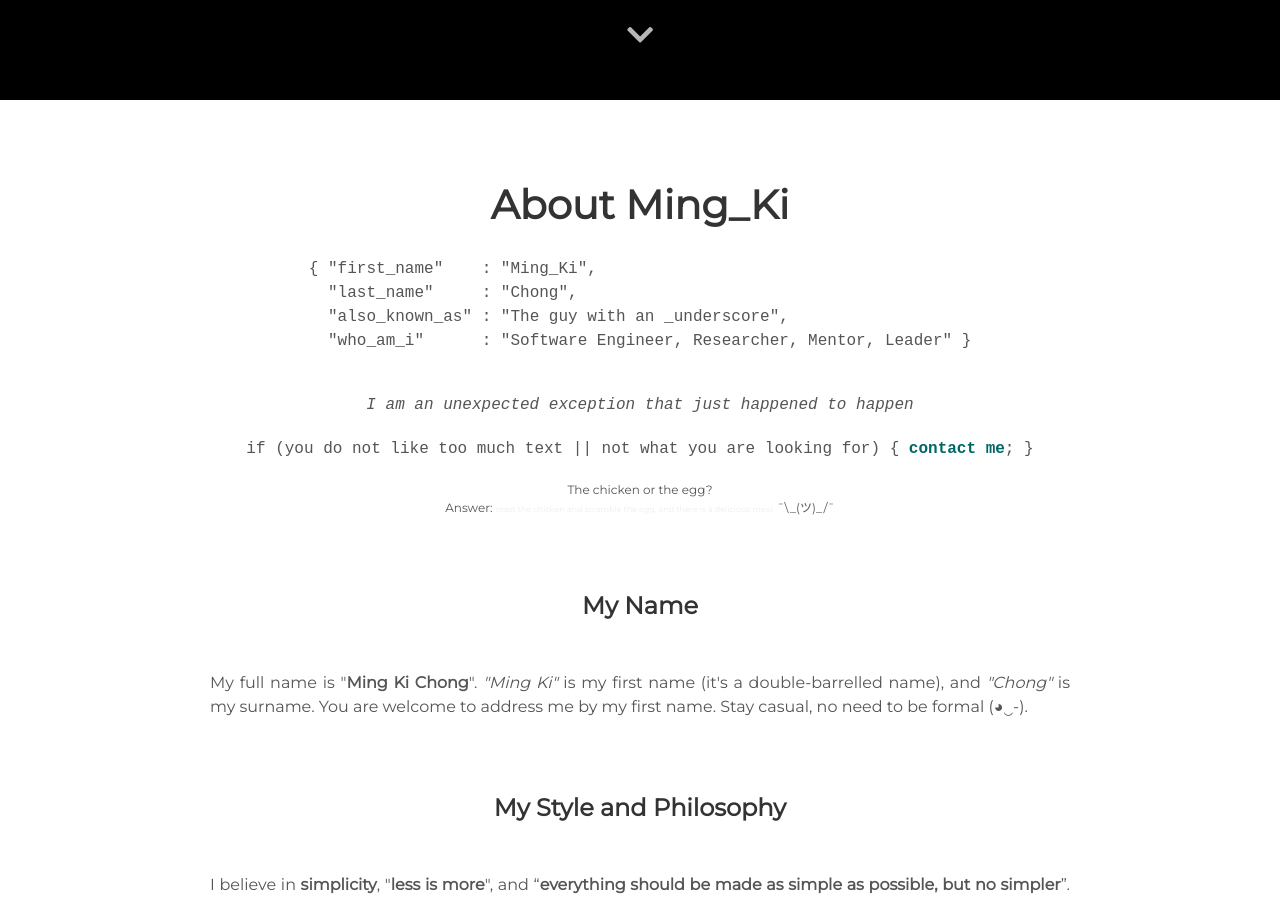
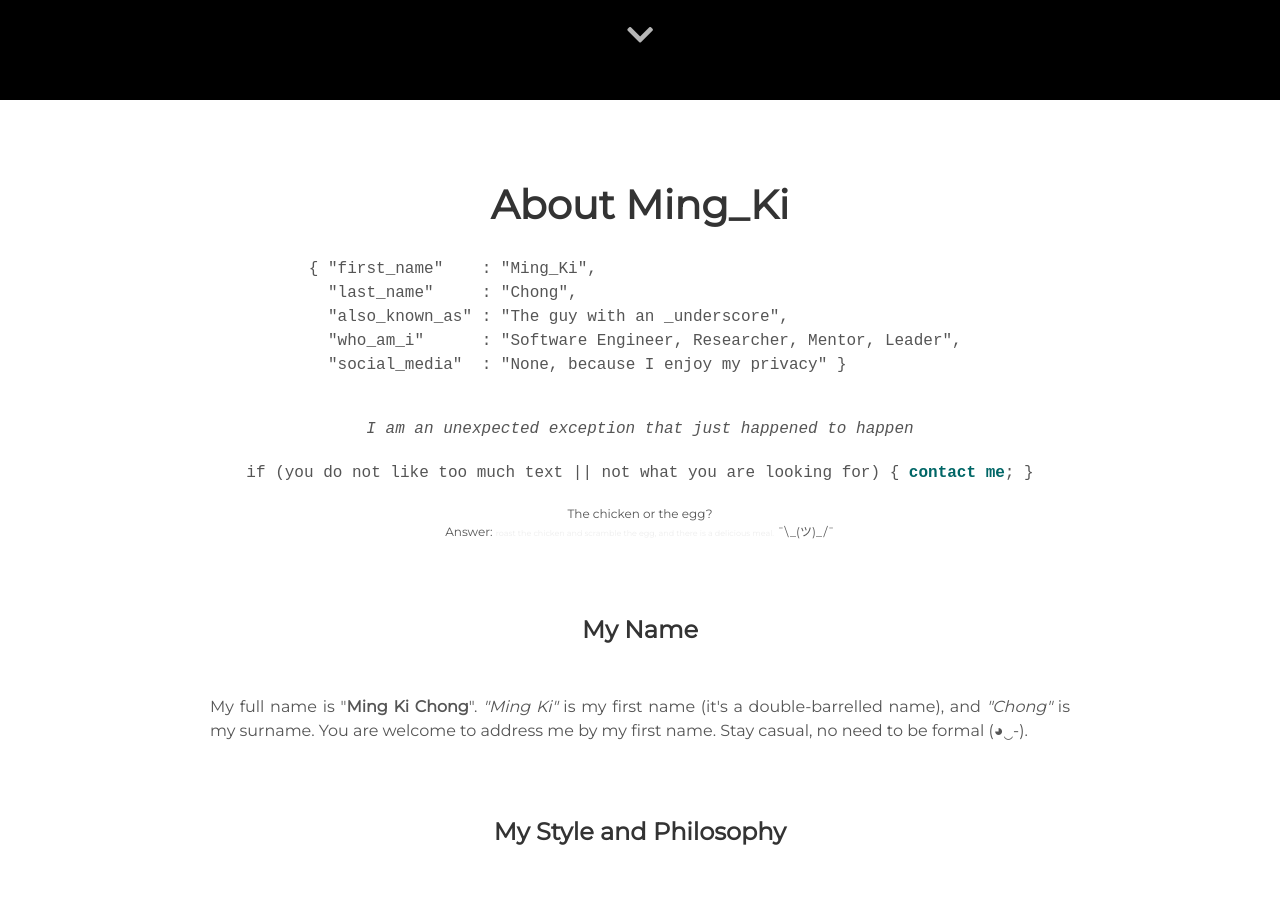
Before and after one commit to mingkichong/mingkichong.github.io, a Jekyll site: the page built from index.html, in a window 1280 px wide and 900 px high, scrolled down 800 px. Built offline with Jekyll 4.4.1, drawn with Linux system fonts in a browser that asks for light colours.

Commit message:
change description json object

```diff
--- a/_includes/about.html
+++ b/_includes/about.html
@@ -7,7 +7,8 @@
     { "first_name"    : "Ming_Ki",
       "last_name"     : "Chong",
       "also_known_as" : "The guy with an _underscore",
-      "who_am_i"      : "Software Engineer, Researcher, Mentor, Leader" }
+      "who_am_i"      : "Software Engineer, Researcher, Mentor, Leader",
+      "social_media"  : "None, because I enjoy my privacy" }
   </pre>
   <pre class="about_user_description"> {{site.user_description}} </pre>
 </div>
```
